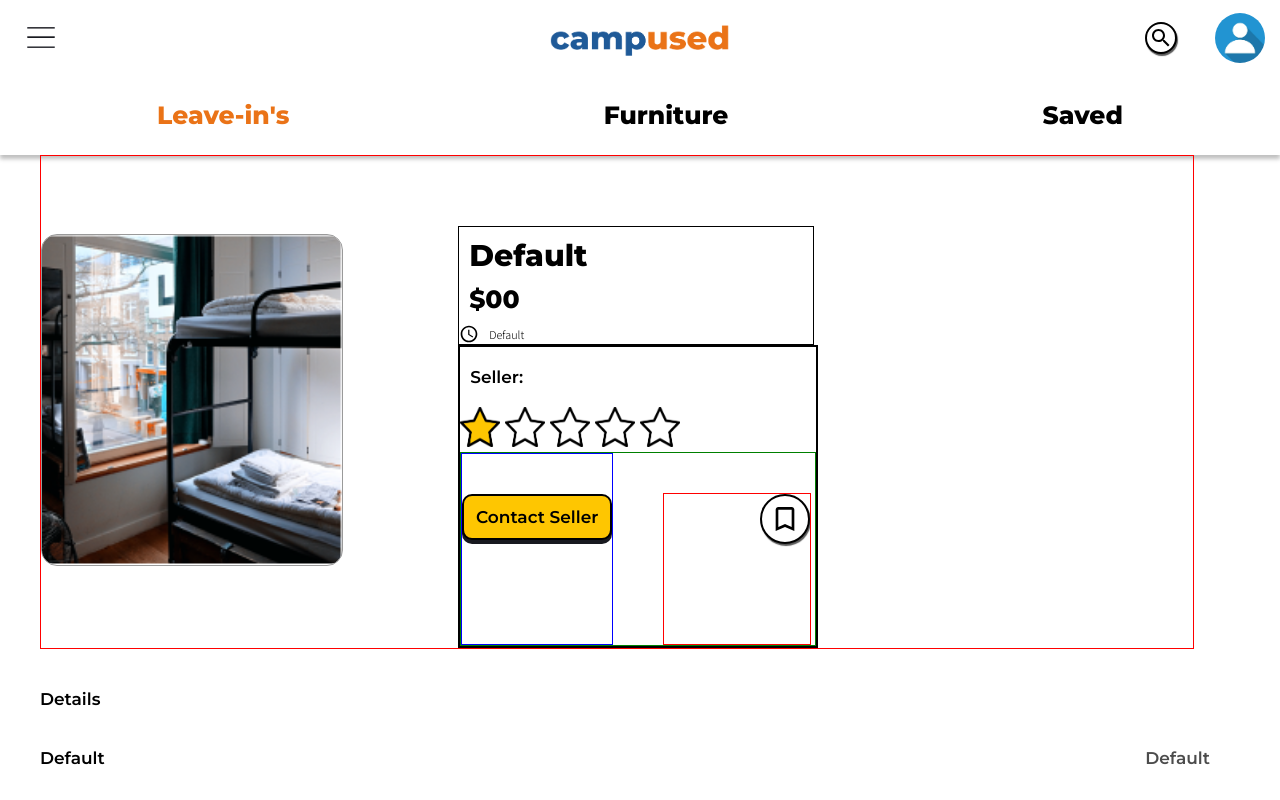
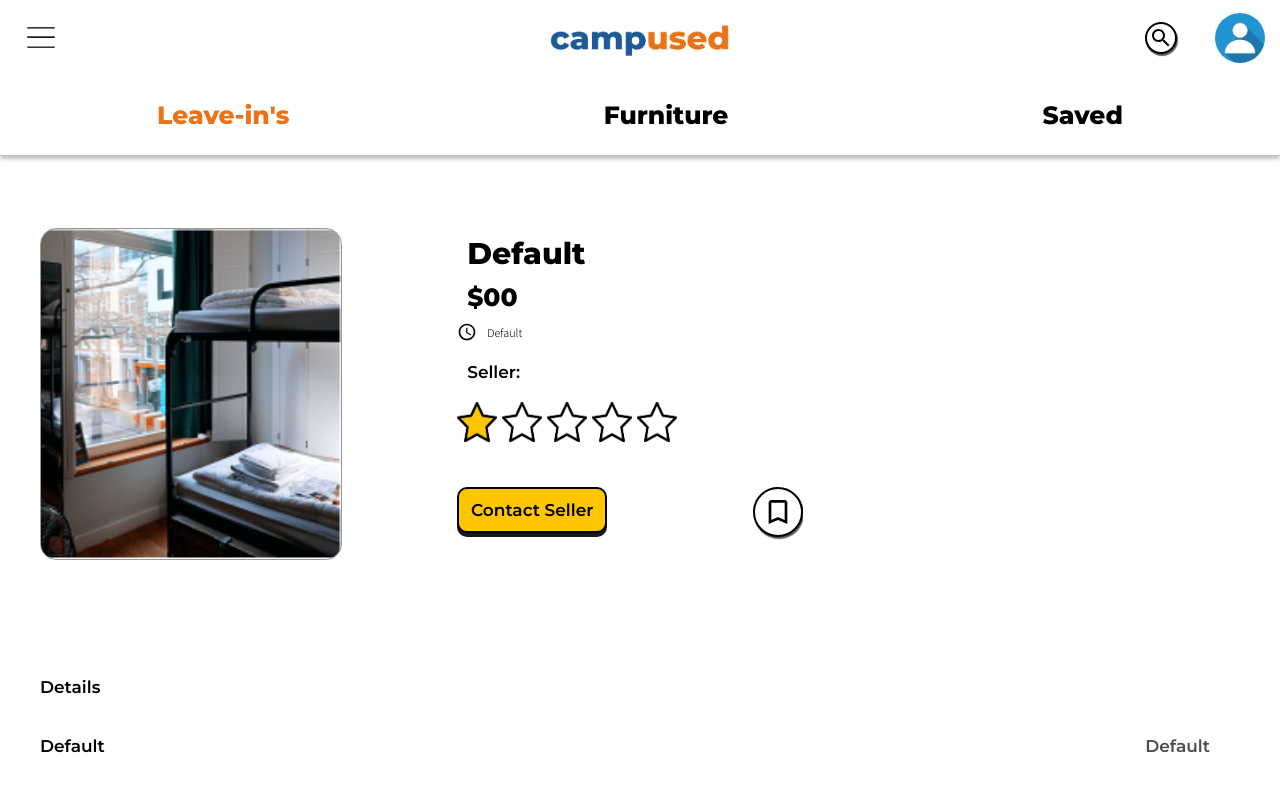
Before and after one commit to cindyparkk/campused, a Next.js app: page /product in a window 1280 px wide. Built offline with nearby package versions, Linux system fonts and the light colour scheme.

Commit message:
deleted borders

```diff
--- a/comps/PostSlide/index.js
+++ b/comps/PostSlide/index.js
@@ -10,7 +10,6 @@ const Container = styled.div`
 position: relative;
 display: flex;
 max-width: 90%;
-border: 1px solid red;
 align-items: center;
 margin-left: 40px;
 overflow: hidden;
@@ -18,12 +17,10 @@ overflow: hidden;
 
 const Info = styled.div`
 flex-grow:1;
-border: 1px solid black;
 `;
 
 const Info2 = styled.div`
 flex-grow:1;
-border: 2px solid black;
 position: relative;
 width: 100%;
 `;
@@ -75,7 +72,6 @@ margin:20px 10px ;
 
 const Info3 = styled.div`
   display: flex;
-  border: 1px solid green;
   overflow: hidden;
 `;
 
@@ -85,7 +81,6 @@ const TimeDiv = styled.div`
 `;
 
 const SavedDiv = styled.div`
-  border: 1px solid red;
   max-width: 150px;
   height: 150px;
   margin-left: 50px;
@@ -94,7 +89,6 @@ const SavedDiv = styled.div`
 `;
 
 const ButtonDiv = styled.div`
-  border: 1px solid blue;
   max-width: 150px;
   overflow: hidden;
 `;
@@ -109,13 +103,10 @@ const PriceMobile = styled.h4`
 
 const Info3Mobile = styled.div`
 display: flex;
-border: 1px solid green;
 overflow: hidden;
 `;
 
 const SavedDivMobile = styled.div`
-
-  border: 1px solid blue;
   max-width: 150px;
   height: 150px;
   // margin-left: 50px;
--- a/pages/index.scss
+++ b/pages/index.scss
@@ -238,7 +238,6 @@ textarea {
 }
 .addlisting{
     @include flexIt();
-    border: 2px solid blue;
 }
 .mobileadd{
     display: flex;
```
